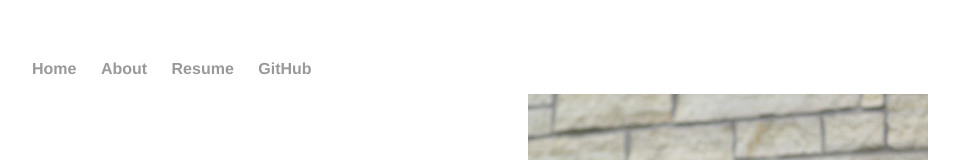
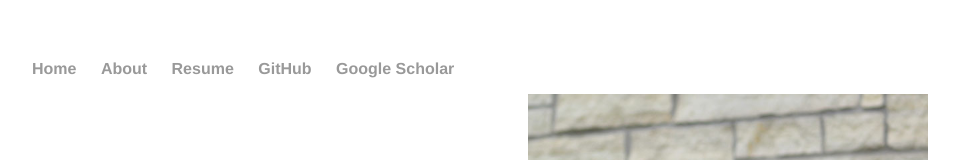
Before and after one commit to gkementzidis/gkementzidis, a plain HTML site: page index.html in a window 1280 px wide. Shown: the top 160 px of the page, without its empty margins (160-1119 px from the left). Drawn offline with Linux system fonts and the light colour scheme.

Commit message:
Update index.html

```diff
--- a/index.html
+++ b/index.html
@@ -21,6 +21,7 @@
          <li><a href="https://gkementzidis.github.io/gkementzidis/about.html">About</a></li>
          <li><a href="https://gkementzidis.github.io/gkementzidis/resume.html">Resume</a></li>
          <li><a href="https://github.com/gkementzidis">GitHub</a></li>
+         <li><a href="https://scholar.google.com/citations?user=CQnj1CUAAAAJ&hl=en">Google Scholar</a></li>
       </ul>
    </nav>
    <div class="container">
```
